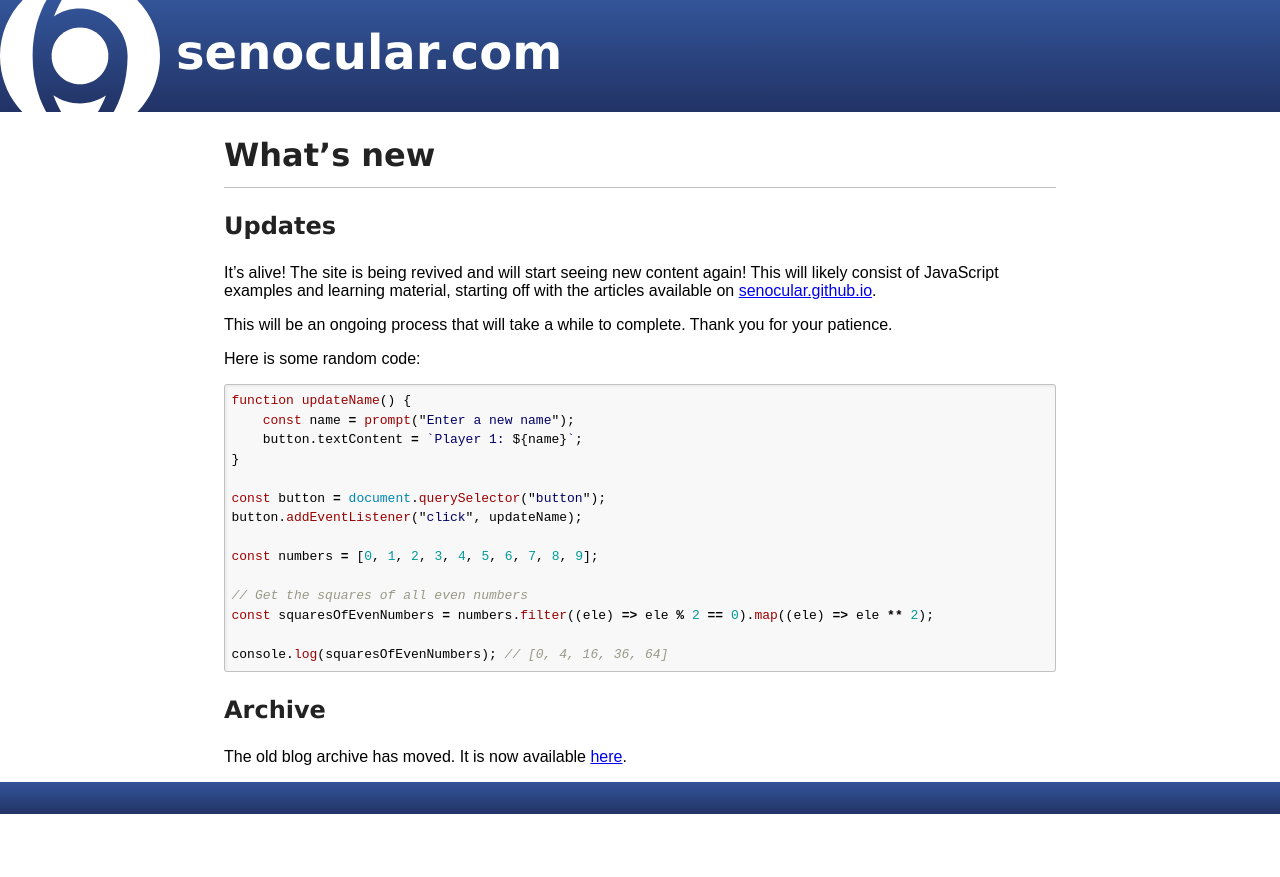
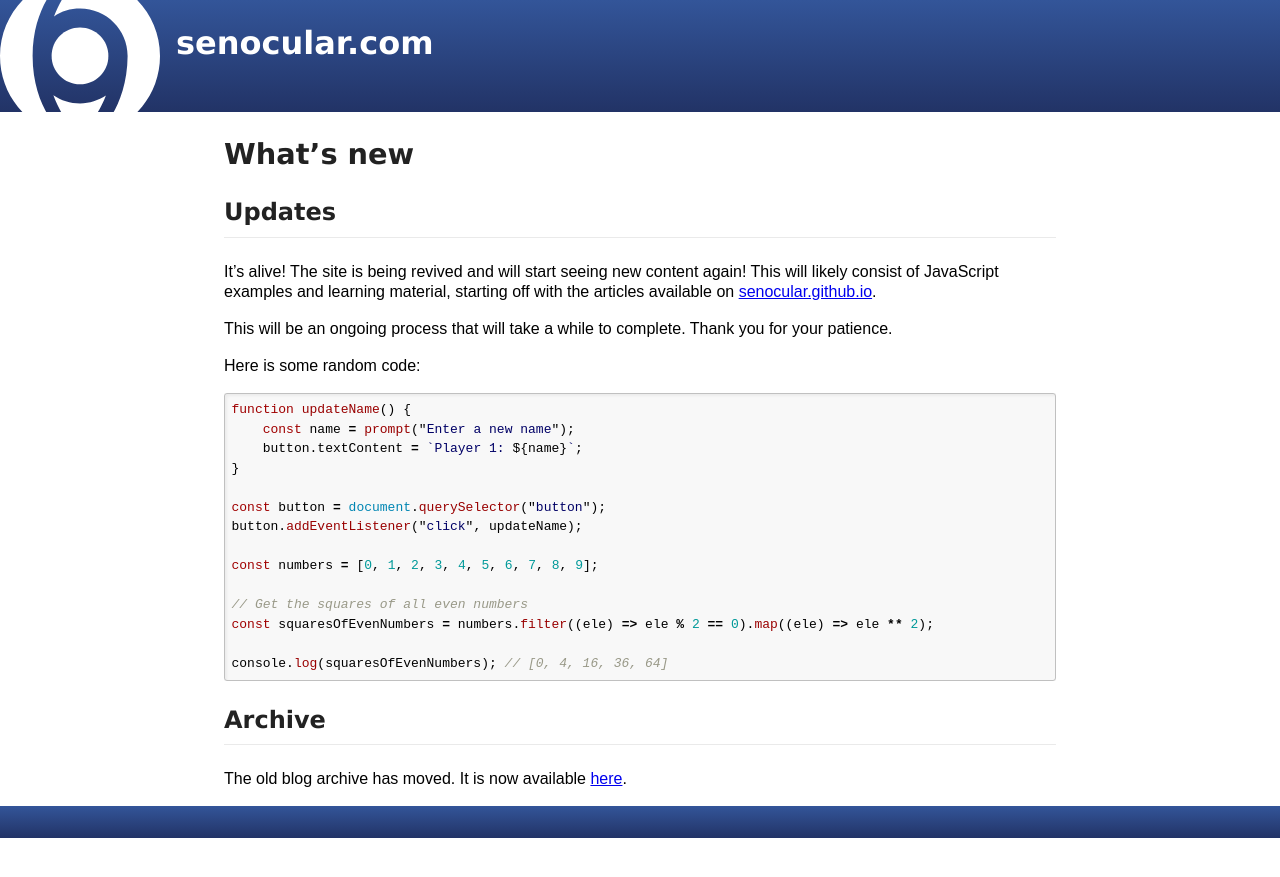
Before and after one commit to senocular/www.senocular.com, a Jekyll site: the page built from README.md, in a window 1280 px wide. Shown: the top 877 px of the page. Built offline with Jekyll 4.4.1, drawn with Linux system fonts in a browser that asks for light colours; our own code applies the rules of GitHub Pages for plain Markdown files; the repository's description, which GitHub fills in, is left out.

Commit message:
Update style.css

```diff
--- a/assets/css/style.css
+++ b/assets/css/style.css
@@ -18,6 +18,7 @@ header {
         color: white;
         text-decoration: none;
     }
+
     .logo {
         height: 10rem;
         margin-top: -1.5rem;
@@ -29,6 +30,8 @@ main {
     max-width: 52rem;
     margin: 0 auto;
     padding: 0 2rem;
+    line-height: 1.3;
+
     img {
         max-width: 100%;
     }
@@ -42,18 +45,17 @@ h1, h2, h3, h4, h5, h6 {
 }
 
 h1 {
-    font-size: 3rem;
-    font-weight: 700;
+    font-size: 2rem;
 }
 
 h2 {
-    padding-bottom: 0.8rem;
-    font-size: 2rem;
-    border-bottom: 1px solid silver;
+    font-size: 1.8rem;
 }
 
 h3 {
     font-size: 1.5rem;
+    padding-bottom: 0.5rem;
+    border-bottom: 1px solid #EAEAEA;
 }
 
 h4 {
```
